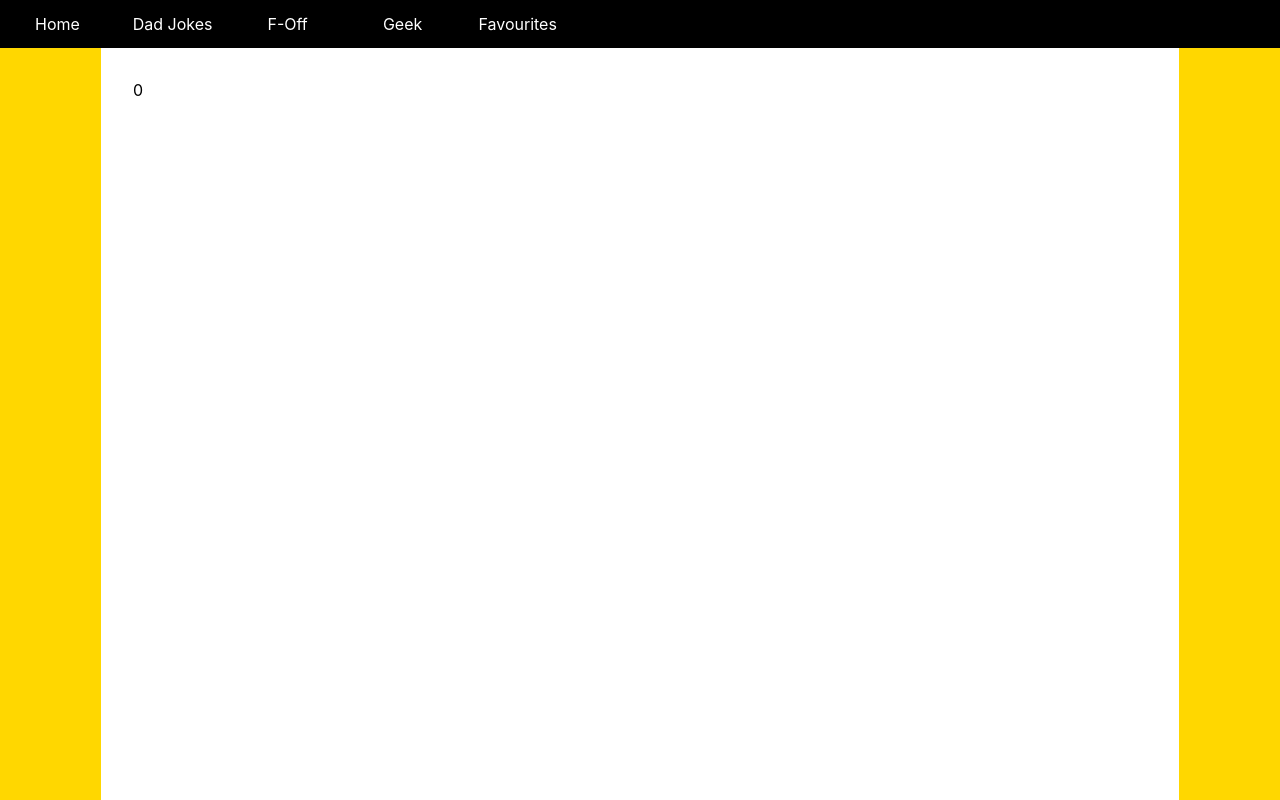
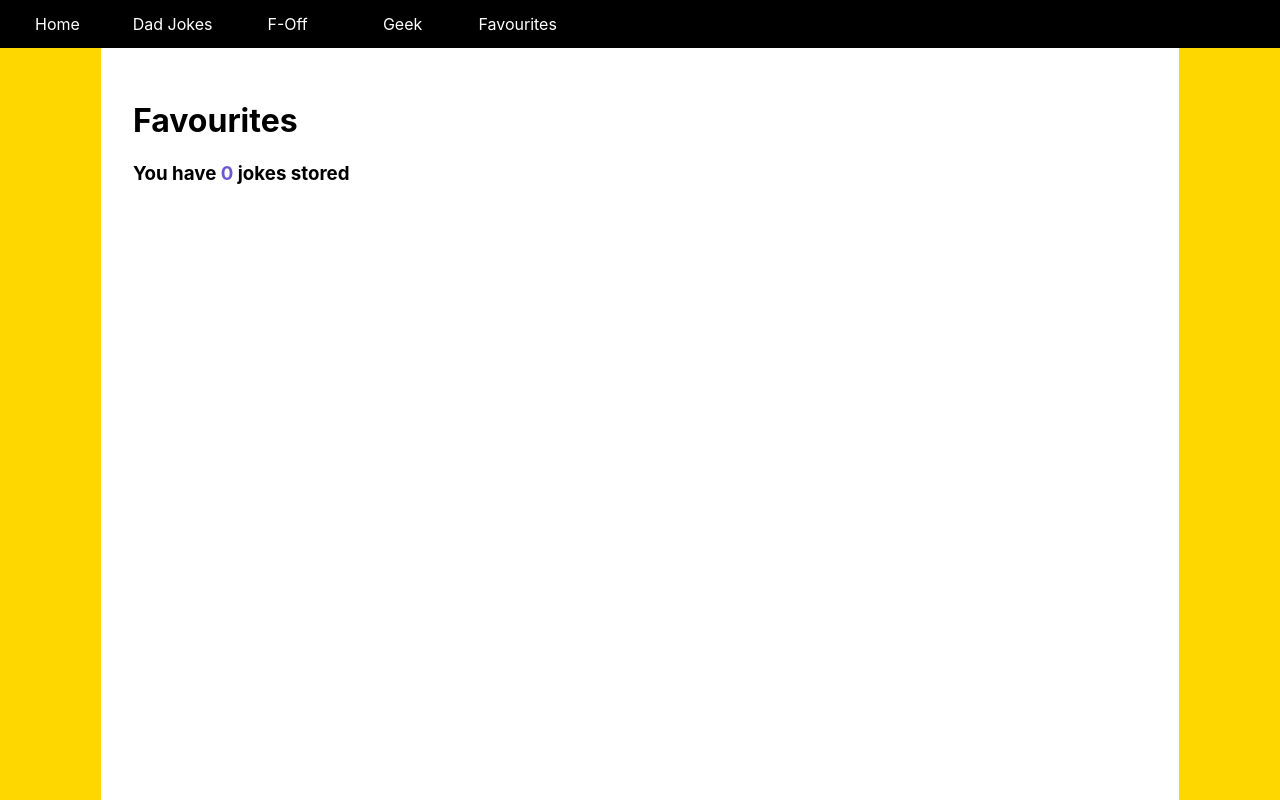
Before and after one commit to IIC3585-2022/vue-grupo-03, a Vue app: page /favourites in a window 1280 px wide. Built offline with nearby package versions, Linux system fonts and the light colour scheme.

Commit message:
feat(state): can store jokes (but not delete)

```diff
--- a/src/components/AddFavouriteButton.vue
+++ b/src/components/AddFavouriteButton.vue
@@ -1,10 +1,13 @@
 <script setup lang="ts">
-import { useCounterStore } from '@/stores/counter';
-const store = useCounterStore();
+defineProps({
+  handleClick: Function,
+});
 </script>
 
 <template>
-  <button @click="store.increment()">Añadir a favoritos</button>
+  <button @click="handleClick ? handleClick() : null">
+    Añadir a favoritos
+  </button>
 </template>
 
 <style scoped>
--- a/src/services/index.ts
+++ b/src/services/index.ts
@@ -1,9 +1,9 @@
-import axios from 'axios';
+import axios from "axios";
 
 export async function getRandomDadJoke() {
   try {
-    const { data } = await axios.get('https://icanhazdadjoke.com/', {
-      headers: { accept: 'application/json' },
+    const { data } = await axios.get("https://icanhazdadjoke.com/", {
+      headers: { accept: "application/json" },
     });
     return data;
   } catch (error) {
--- /dev/null
+++ b/src/stores/index.ts
@@ -0,0 +1,2 @@
+export { useCounterStore } from "./counter";
+export { useJokeStore } from "./jokes";
--- /dev/null
+++ b/src/stores/jokes.ts
@@ -0,0 +1,24 @@
+import { defineStore } from "pinia";
+
+// Declaramos los tipos de elementos que guarda el estado
+interface stateInterface {
+  jokes: string[];
+}
+
+export const useJokeStore = defineStore({
+  id: "favourite-jokes",
+  state: () => ({ jokes: [] } as stateInterface),
+  getters: {
+    length(): number {
+      return this.jokes.length;
+    },
+  },
+  actions: {
+    save(jokeText: string) {
+      this.jokes.push(jokeText);
+    },
+    delete(joke: string) {
+      this.jokes = [...this.jokes.filter((j) => j !== joke)];
+    },
+  },
+});
--- /dev/null
+++ b/src/utils/index.ts
@@ -0,0 +1 @@
+export * as python from "./python";
--- /dev/null
+++ b/src/utils/python.ts
@@ -0,0 +1,23 @@
+type optionalNumber = number | undefined;
+type iterable = Iterable<unknown>;
+type enumerator = Generator<[number, unknown]>;
+
+export function range(start: number, stop: optionalNumber = undefined) {
+  if (stop === undefined) {
+    stop = start;
+    start = 0;
+  }
+  return [...Array(stop - start).keys()].map((k) => k + start);
+}
+
+export function zip(a: number[], b: string[]) {
+  return a.map((k, i) => [k, b[i]]);
+}
+
+export function* enumerate(iter: iterable, start = 0): enumerator {
+  let counter = start;
+  for (const ell of iter) {
+    yield [counter, ell];
+    counter++;
+  }
+}
--- a/src/views/DadJokeView.vue
+++ b/src/views/DadJokeView.vue
@@ -1,26 +1,33 @@
 <script setup lang="ts">
-import { ref } from "vue";
+import { ref, watch } from "vue";
 import { getRandomDadJoke } from "@/services";
+import { useJokeStore } from "@/stores";
 
 import JokeCard from "@/components/JokeCard.vue";
 import AddFavouriteButton from "@/components/AddFavouriteButton.vue";
 
-const joke = ref('');
+const flag = ref(0);
+const joke = ref("");
+const jokeStore = useJokeStore();
 
-function handleChange() {
+function loadJoke() {
   joke.value = "Loading...";
   getRandomDadJoke().then((data) => {
     joke.value = data.joke;
   });
 }
+
+watch(flag, () => {
+  jokeStore.$state.jokes.push(joke.value);
+});
 </script>
 
 <template>
   <main>
     <h1>Random Dad Joke</h1>
     <div class="actions">
-      <button @click="handleChange">Load Joke</button>
-      <AddFavouriteButton />
+      <button @click="loadJoke">Load Joke</button>
+      <AddFavouriteButton :handleClick="() => flag++" />
     </div>
     <JokeCard :joke="joke" />
   </main>
--- a/src/views/FavouritesView.vue
+++ b/src/views/FavouritesView.vue
@@ -1,11 +1,51 @@
 <script setup lang="ts">
-import { useCounterStore } from '@/stores/counter';
+import { ref } from "vue";
+import { useJokeStore } from "@/stores";
+import { enumerate } from "@/utils/python";
+import JokeCard from "@/components/JokeCard.vue";
 
-const store = useCounterStore();
+type str_enumerator = Generator<[number, string]>;
+
+const jokeStore = useJokeStore();
+const jokesLength = jokeStore.length;
+const sIfPlural = ref(jokesLength === 1 ? "joke" : "jokes");
+
+const indexedJokes = enumerate(jokeStore.$state.jokes) as str_enumerator;
 </script>
 
 <template>
   <main>
-    {{ store.$state.counter }}
+    <h1>Favourites</h1>
+    <h3>
+      You have <strong>{{ jokesLength }}</strong> {{ sIfPlural }} stored
+    </h3>
+    <div class="joke-vault">
+      <li v-for="[idx, joke] in indexedJokes" :key="idx">
+        <JokeCard :joke="joke" />
+        <!-- No funciona bien este boton (borra pero no actualiza el DOM)-->
+        <button @click="jokeStore.delete(joke)">X</button>
+      </li>
+    </div>
   </main>
 </template>
+
+<style scoped>
+strong {
+  color: slateblue;
+}
+
+.joke-vault {
+  /* border: 1px solid lightgray;
+  border-radius: 8px; */
+  display: flex;
+  flex-direction: column-reverse;
+  margin: auto;
+  overflow-y: scroll;
+  width: 60ch;
+}
+
+.joke-vault button {
+  color: white;
+  background-color: red;
+}
+</style>
--- a/src/views/GeekJokeView.vue
+++ b/src/views/GeekJokeView.vue
@@ -21,7 +21,7 @@ export default defineComponent({
         .catch((err) => {
           console.log(err);
         });
-    }
+    },
   },
 });
 </script>
```
Also changed, not shown: .eslintrc.cjs.
